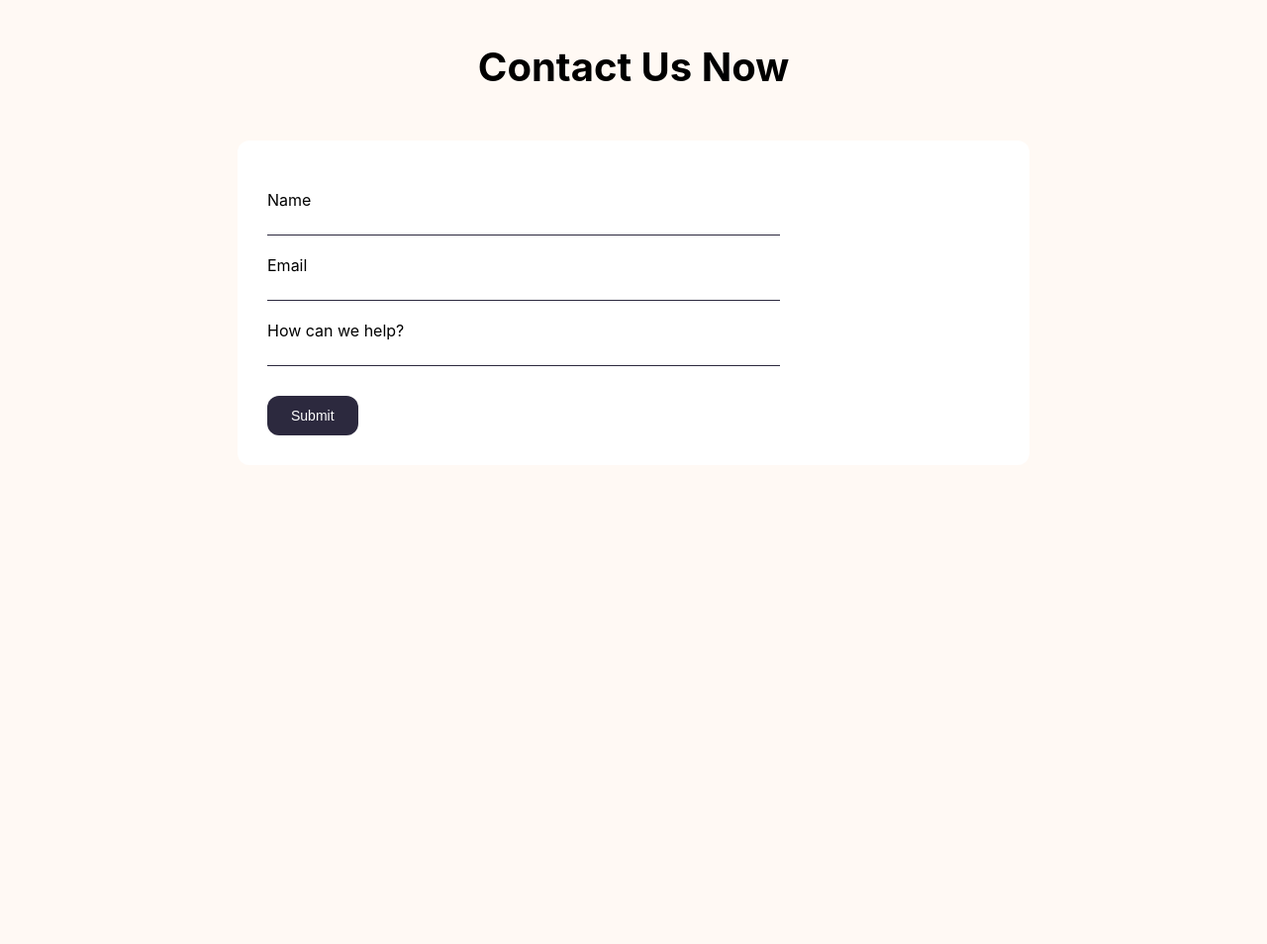
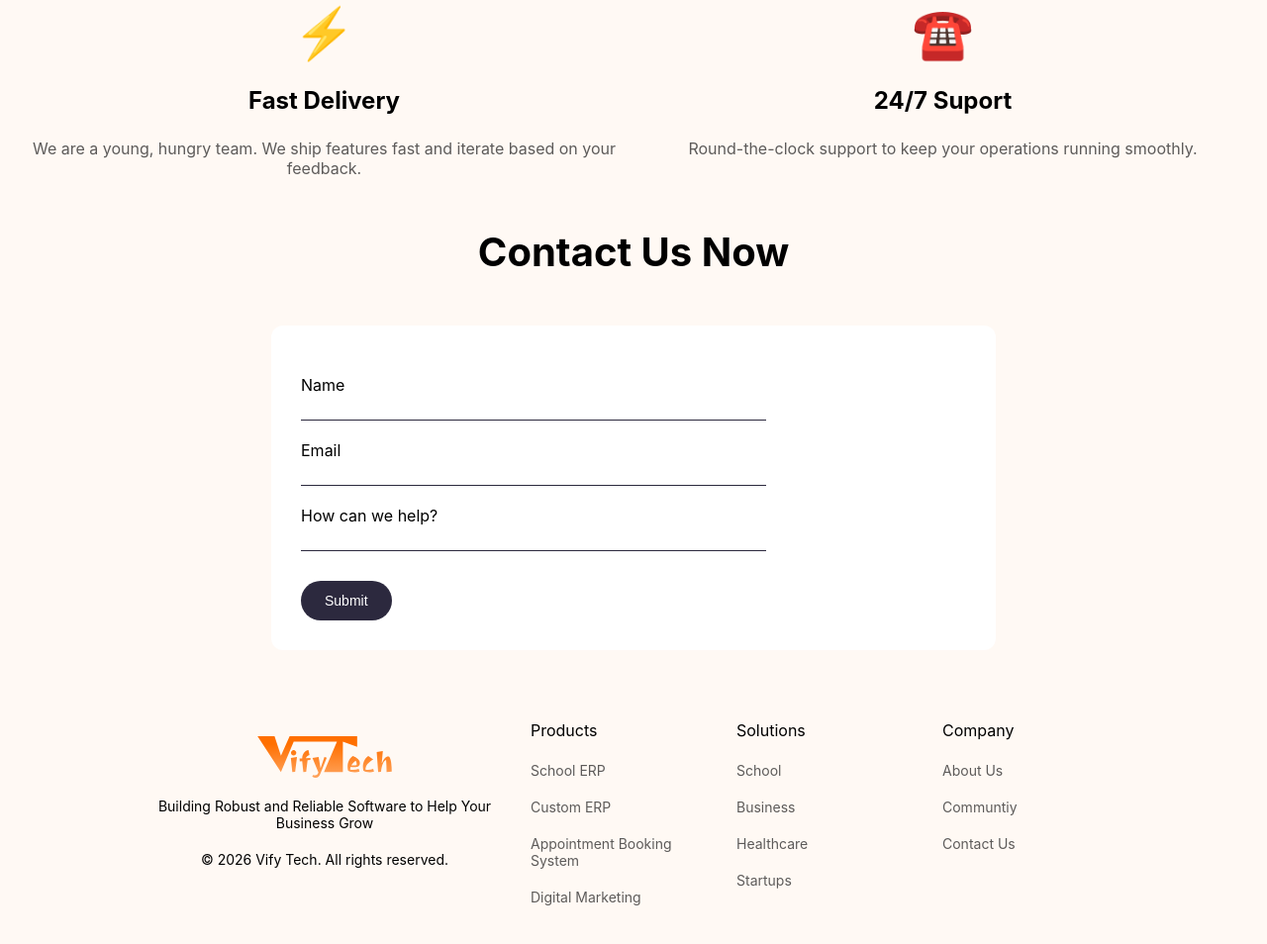
Before and after one commit to indierusty/vefytech, a plain HTML site: page index.html in a window 1280 px wide. Shown: the part 1844-2798 px from the top of the page at 99% size. Before the commit the page ends 2314 px from the top, so only its background shows below. Drawn offline with Linux system fonts and the light colour scheme; files whose address does not match are found by name.

Commit message:
impl footer

```diff
--- a/index.html
+++ b/index.html
@@ -40,7 +40,7 @@
                 </section>
             </div>
             <div class="container">
-                <section class="solutions-section content">
+                <section class="solutions-section">
                     <h2 class="h2">Solutions</h2>
                     <ul class="grid--2x1">
                         <li class="card">
@@ -109,7 +109,7 @@
                     <p class="p2 sub-heading flex-center">
                         Transform patient care and operational efficiency
                     </p>
-                    <ul class="grid--3x1">
+                    <ul class="grid--2x1">
                         <li class="whyus-card">
                             <p class="emoji-icon flex-center">👨🏻‍💻</p>
                             <h3 class="h3">Custom Development</h3>
@@ -192,7 +192,46 @@
                 </section>
             </div>
         </main>
-        <footer></footer>
+        <footer class="container">
+            <section class="footer">
+                <section class="branding">
+                    <img src="assets/logo.svg" />
+                    <p>
+                        Building Robust and Reliable Software to Help Your
+                        Business Grow
+                    </p>
+                    <section class="copy-right-section">
+                        <p>© 2026 Vify Tech. All rights reserved.</p>
+                    </section>
+                </section>
+                <section class="footer-section">
+                    <h4 class="h4">Products</h4>
+                    <ul>
+                        <li><a href="#">School ERP</a></li>
+                        <li><a href="#">Custom ERP</a></li>
+                        <li><a href="#">Appointment Booking System</a></li>
+                        <li><a href="#">Digital Marketing</a></li>
+                    </ul>
+                </section>
+                <section class="footer-section">
+                    <h4 class="h4">Solutions</h4>
+                    <ul>
+                        <li><a href="#">School</a></li>
+                        <li><a href="#">Business</a></li>
+                        <li><a href="#">Healthcare</a></li>
+                        <li><a href="#">Startups</a></li>
+                    </ul>
+                </section>
+                <section class="footer-section">
+                    <h4 class="h4">Company</h4>
+                    <ul>
+                        <li><a href="#">About Us</a></li>
+                        <li><a href="#">Communtiy</a></li>
+                        <li><a href="#">Contact Us</a></li>
+                    </ul>
+                </section>
+            </section>
+        </footer>
         <script src="js/index.js"></script>
     </body>
 </html>
--- a/style.css
+++ b/style.css
@@ -1,9 +1,11 @@
 :root {
     --color-primary: #ff801a;
     --color-text: #2c293e;
-    --color-text-ligth: #979494;
+    --color-text-ligth: #5d5b5a;
     --color-bg: #fff9f4;
-    --border-radius: 12px;
+    --color-fg: #fff;
+    --border-radius: 24px;
+    --max-content-width: 1000px;
 }
 
 *,
@@ -115,10 +117,7 @@ ul {
     display: flex;
     justify-content: center;
     width: 100%;
-}
-
-.content {
-    max-width: 90rem;
+    padding: 0 3rem;
 }
 
 .flex-center {
@@ -129,13 +128,7 @@ ul {
 
 .grid--2x1 {
     display: grid;
-    grid-template-columns: 1fr 1fr;
-    gap: 3rem;
-}
-
-.grid--3x1 {
-    display: grid;
-    grid-template-columns: 1fr 1fr 1fr;
+    grid-template-columns: 1fr;
     gap: 3rem;
 }
 
@@ -153,6 +146,11 @@ ul {
     font-size: 2.4rem;
 }
 
+.h4 {
+    font-size: 1.6rem;
+    font-weight: normal;
+}
+
 .p2 {
     text-align: center;
     font-size: 1.6rem;
@@ -165,15 +163,17 @@ ul {
     color: var(--color-text-ligth);
 }
 
-@media screen and (min-width: 700px) {
-    .container {
-        padding: 0 5rem;
+@media screen and (min-width: 720px) {
+    .grid--2x1 {
+        grid-template-columns: 1fr 1fr;
     }
 }
 
 /* Intro Section */
 .intro-section {
     margin-top: 5rem;
+    max-width: var(--max-content-width);
+    padding: 0 3rem;
 }
 
 .intro-section .p2 {
@@ -184,9 +184,16 @@ ul {
     margin-top: 6rem;
 }
 
+@media screen and (min-width: 720px) {
+    .intro-section {
+        padding: 0 5rem;
+    }
+}
+
 /* Solutions Section */
 .solutions-section {
     margin-top: 5rem;
+    max-width: var(--max-content-width);
 }
 
 .solutions-section ul {
@@ -194,8 +201,8 @@ ul {
 }
 
 .card {
-    background-color: white;
-    border-radius: 12px;
+    background-color: var(--color-fg);
+    border-radius: var(--border-radius);
     padding: 3rem;
 }
 
@@ -242,7 +249,7 @@ ul {
     margin-top: 2rem;
 }
 
-.whyus-section .grid--3x1 {
+.whyus-section .grid--2x1 {
     margin-top: 5rem;
     gap: 3rem;
 }
@@ -274,7 +281,7 @@ ul {
 .form-container {
     margin-top: 5rem;
     background-color: white;
-    width: 80rem;
+    width: 100%;
     padding: 3rem;
     border-radius: 12px;
 }
@@ -288,7 +295,7 @@ ul {
     border: none;
     border-bottom: 1px solid var(--color-text);
     padding: 5px 0;
-    width: 70%;
+    width: 100%;
 }
 
 .form-field label {
@@ -298,3 +305,54 @@ ul {
 .contact-form .submit-btn {
     margin-top: 3rem;
 }
+
+@media screen and (min-width: 720px) {
+    .form-container {
+        width: 60%;
+    }
+
+    .form-field input {
+        width: 70%;
+    }
+}
+
+/* Footer */
+.footer {
+    margin: 5rem 0;
+    display: grid;
+    grid-template-columns: 1fr;
+    max-width: var(--max-content-width);
+    gap: 2rem;
+}
+
+.branding img {
+    height: 42px;
+}
+
+.footer-section li {
+    margin-top: 2rem;
+}
+
+.footer-section a {
+    font-size: 1.4rem;
+    color: var(--color-text-ligth);
+}
+
+.branding {
+    display: flex;
+    flex-direction: column;
+    justify-content: center;
+    justify-items: center;
+    gap: 2rem;
+}
+
+.branding p {
+    text-align: center;
+    font-size: 1.4rem;
+}
+
+@media screen and (min-width: 720px) {
+    .footer {
+        grid-template-columns: 2fr 1fr 1fr 1fr;
+    }
+}
```
